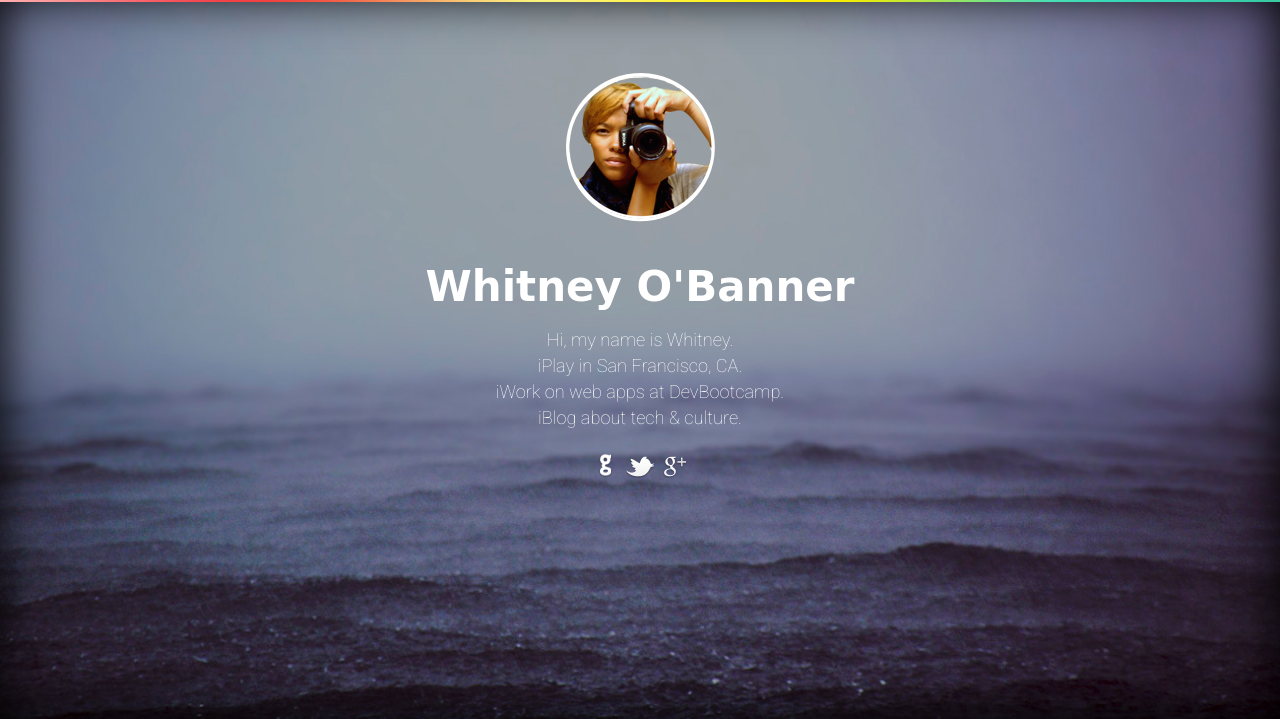
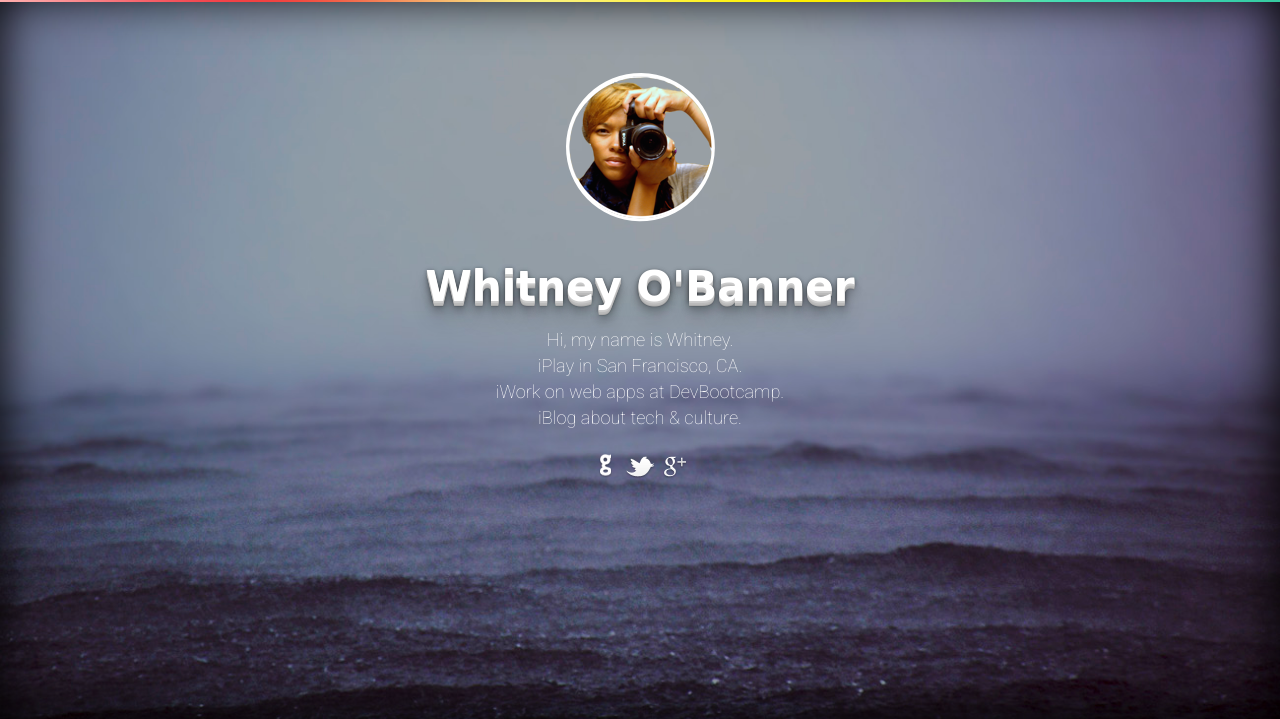
Before and after one commit to wh1tney/portfolio, a PHP site: page /home.php in a window 1280 px wide. Shown: the top 719 px of the page. Run offline with PHP 8.4, Linux system fonts and the light colour scheme; some libraries are stand-ins or nearby versions; some web fonts are replaced.

Commit message:
Add crazy experimental shadow on name

```diff
--- a/css/main.css
+++ b/css/main.css
@@ -156,6 +156,7 @@ div#intro header h1 {
 	font-family:'Cedarville Cursive', cursive;
 	font-size:3em;
 	margin-bottom:10px;
+	text-shadow:0 1px 0 #ccc,0 2px 0 #c9c9c9,0 3px 0 #bbb,0 4px 0 #b9b9b9,0 5px 0 #aaa,0 6px 1px rgba(0,0,0,0.1),0 0 5px rgba(0,0,0,0.1),0 1px 3px rgba(0,0,0,0.3),0 3px 5px rgba(0,0,0,0.2),0 5px 10px rgba(0,0,0,0.25),0 10px 10px rgba(0,0,0,0.2),0 20px 20px rgba(0,0,0,0.15);
 }
 
 div#details {
```
